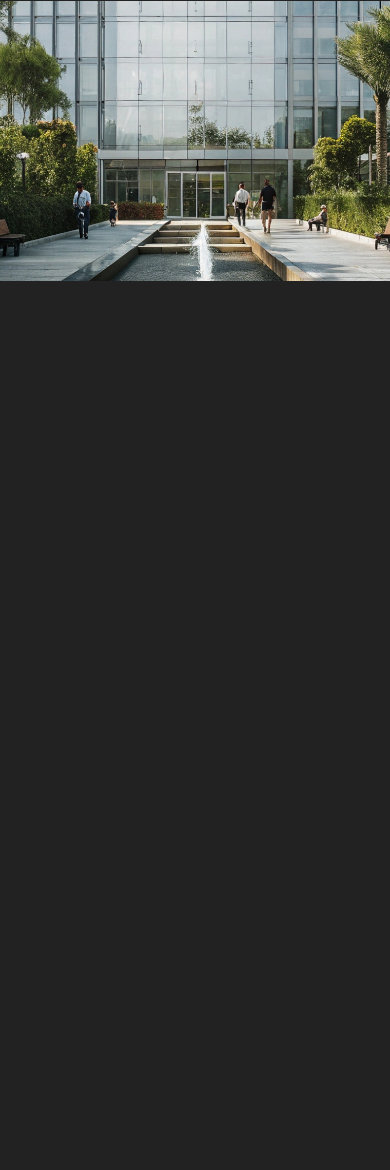
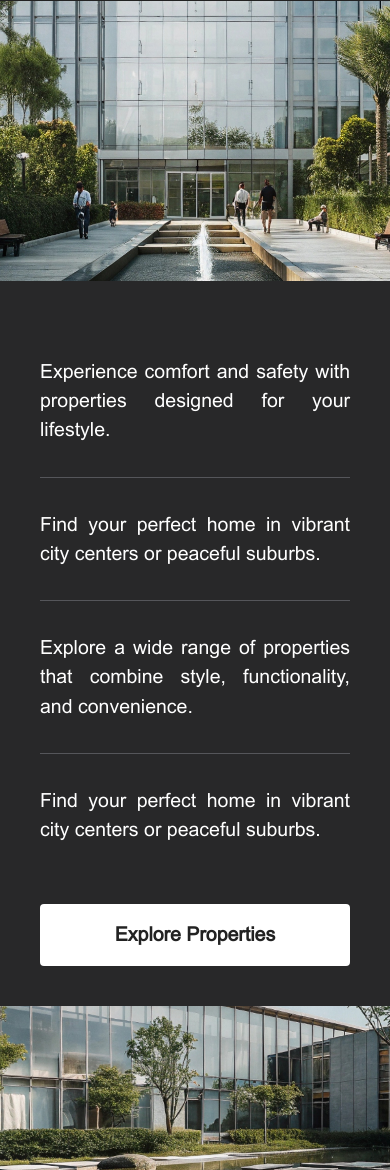
Before and after one commit to truesup/testovoe-mst, a plain HTML site: page index.html in a window 390 px wide. Shown: the part 830-2000 px from the top of the page. Drawn offline with Linux system fonts and the light colour scheme.

Commit message:
highlights div is ready

```diff
--- a/index.html
+++ b/index.html
@@ -54,6 +54,35 @@
       </div>
       <img src="./imgs/banner-img.jpg" alt="" class="banner-img" />
     </section>
+
+    <section class="highlights-and-form">
+      <div class="highlights">
+        <img src="./imgs/high-left.jpg" alt="" class="highlights-img-left" />
+        <div class="highlights-list-wrapper">
+          <div class="highlights-list">
+            <p class="highlights-item">
+              Experience comfort and safety with properties designed for your
+              lifestyle.
+            </p>
+            <p class="highlights-item">
+              Find your perfect home in vibrant city centers or peaceful
+              suburbs.
+            </p>
+            <p class="highlights-item">
+              Explore a wide range of properties that combine style,
+              functionality, and convenience.
+            </p>
+            <p class="highlights-item">
+              Find your perfect home in vibrant city centers or peaceful
+              suburbs.
+            </p>
+          </div>
+          <a href="#" class="highlights-button">Explore Properties</a>
+        </div>
+        <img src="./imgs/high-right.jpg" alt="" class="highlights-img-right" />
+      </div>
+      <div class="form"></div>
+    </section>
     <script src="./script.js"></script>
   </body>
 </html>
--- a/styles.css
+++ b/styles.css
@@ -88,6 +88,7 @@ body {
   --color-dark-other: #282829;
   --color-white: #ffffff;
   --color-header-bg: #323232;
+  --color-divider: #55565a;
 }
 
 .visually-hidden {
@@ -147,7 +148,7 @@ body {
 }
 
 .banner {
-  height: 90dvh;
+  height: 95dvh;
   top: 0;
   padding-left: 160px;
   display: flex;
@@ -159,6 +160,7 @@ body {
   flex-direction: column;
   gap: 48px;
   color: var(--color-white);
+  padding-bottom: 50px;
 }
 .banner-img {
   height: auto;
@@ -219,12 +221,96 @@ body {
   border-radius: 4px;
   transition: all 0.3s ease;
 }
-.banner-button:active {
+.banner-button:active,
+.highlights-button:active {
   scale: 0.96;
 }
 
+.highlights-and-form {
+  background-color: var(--color-dark-other);
+  padding-block: 100px;
+  height: auto;
+  display: flex;
+  flex-direction: column;
+  gap: 100px;
+}
+
+.highlights {
+  display: flex;
+  align-items: stretch;
+  justify-content: space-between;
+}
+.highlights-img-left,
+.highlights-img-right {
+  flex: 1;
+  width: 30%;
+  height: auto;
+  max-height: 100%;
+  object-fit: cover;
+}
+.highlights-list-wrapper {
+  flex: 2;
+  height: 100%;
+  padding: 36px 60px 0;
+  display: flex;
+  flex-direction: column;
+  align-items: start;
+  gap: 80px;
+  justify-content: space-between;
+}
+.highlights-item {
+  font-family: var(--font-arial);
+  color: var(--color-white);
+  font-size: clamp(18px, 5vw, 24px);
+  text-align: justify;
+  position: relative;
+  padding-left: 87px;
+}
+.highlights-item:not(:last-of-type) {
+  padding-bottom: 32px;
+  border-bottom: 1px solid var(--color-divider);
+}
+.highlights-item:not(:first-of-type) {
+  padding-top: 32px;
+}
+.highlights-item::before {
+  content: '';
+  display: inline-block;
+  background-image: url('./imgs/icons/high-icon.svg');
+  width: 58px;
+  height: 47px;
+  background-size: cover;
+  background-repeat: no-repeat;
+  position: absolute;
+  left: 0;
+  top: 0;
+}
+.highlights-item:not(:first-of-type)::before {
+  top: 32px;
+}
+.highlights-button {
+  text-decoration: none;
+  text-align: center;
+  font-family: var(--font-arial);
+  font-weight: 700;
+  font-size: clamp(16px, 5vw, 20px);
+  background-color: var(--color-white);
+  color: var(--color-dark-main);
+  padding: 32px 52px;
+  border-radius: 4px;
+  width: 100%;
+  box-sizing: border-box;
+  transition: all 0.3s ease;
+}
+
+.form {
+  height: 500px;
+  border: 1px solid red;
+}
+
 @media (hover: hover) {
-  .banner-button:hover {
+  .banner-button:hover,
+  .highlights-button:hover {
     background-color: var(--color-header-bg);
     opacity: 90%;
     color: var(--color-white);
@@ -239,6 +325,16 @@ body {
   .banner {
     padding-left: 120px;
     height: 95dvh;
+  }
+  .highlights-list-wrapper {
+    gap: 60px;
+  }
+  .highlights-item {
+    padding-left: 60px;
+  }
+  .highlights-item::before {
+    width: 42px;
+    height: 35px;
   }
 }
 @media (max-width: 1600px) {
@@ -255,7 +351,8 @@ body {
   .benefits {
     gap: 20px;
   }
-  .banner-button {
+  .banner-button,
+  .highlights-button {
     padding: 20px 40px;
   }
 }
@@ -274,6 +371,12 @@ body {
     object-fit: cover;
     object-position: bottom;
   }
+  .highlights-img-left {
+    width: 40%;
+  }
+  .highlights-img-right {
+    display: none;
+  }
 }
 @media (max-width: 920px) {
   .header-menu-list {
@@ -291,16 +394,31 @@ body {
   .banner-info-wrapper {
     padding: 200px 88px 0;
   }
-  .banner-img {
+  .banner-img,
+  .highlights-img-right {
     display: block;
     width: 100%;
     max-height: 400px;
     object-fit: cover;
     object-position: bottom;
   }
+  .highlights-and-form {
+    padding-block: 40px;
+  }
+  .highlights-list-wrapper {
+    padding-inline: 88px;
+  }
+  .highlights {
+    flex-direction: column;
+    gap: 40px;
+  }
+  .highlights-img-left {
+    display: none;
+  }
 }
 @media (max-width: 760px) {
-  .header {
+  .header,
+  .highlights-list-wrapper {
     padding-inline: 40px;
   }
   .banner-info-wrapper {
@@ -347,10 +465,12 @@ body {
     position: relative;
     top: -10px;
   }
-  .banner-img {
+  .banner-img,
+  .highlights-img-right {
     max-height: 280px;
   }
-  .banner-button {
+  .banner-button,
+  .highlights-button {
     padding: 16px 20px;
   }
 }
@@ -370,6 +490,12 @@ body {
     background-image: none;
     color: var(--color-white);
     top: 22px;
+  }
+  .highlights-item {
+    padding-left: 0;
+  }
+  .highlights-item::before {
+    display: none;
   }
 }
 @media (max-width: 480px) {
@@ -393,7 +519,8 @@ body {
 }
 @media (max-width: 360px) {
   .header,
-  .banner-info-wrapper {
+  .banner-info-wrapper,
+  .highlights-list-wrapper {
     padding-inline: 20px;
   }
   .banner-info-wrapper {
```
Also changed, not shown: imgs/high-left.jpg (added), imgs/high-right.jpg (added), imgs/icons/high-icon.svg (added).
